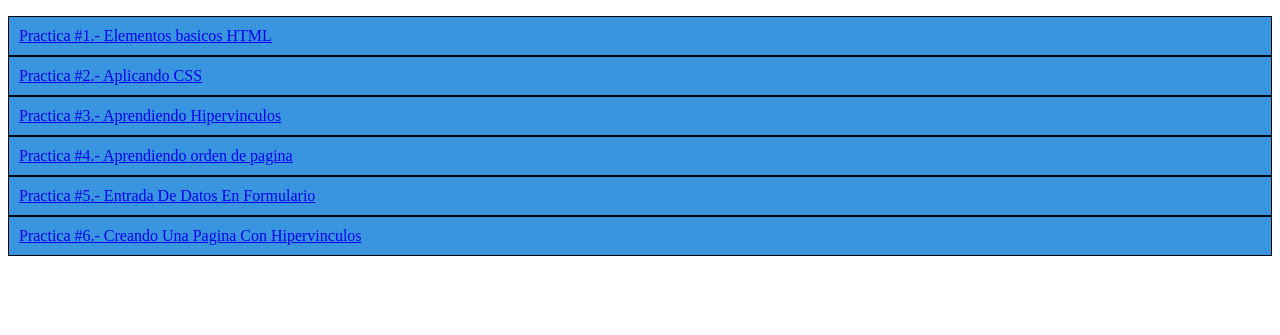
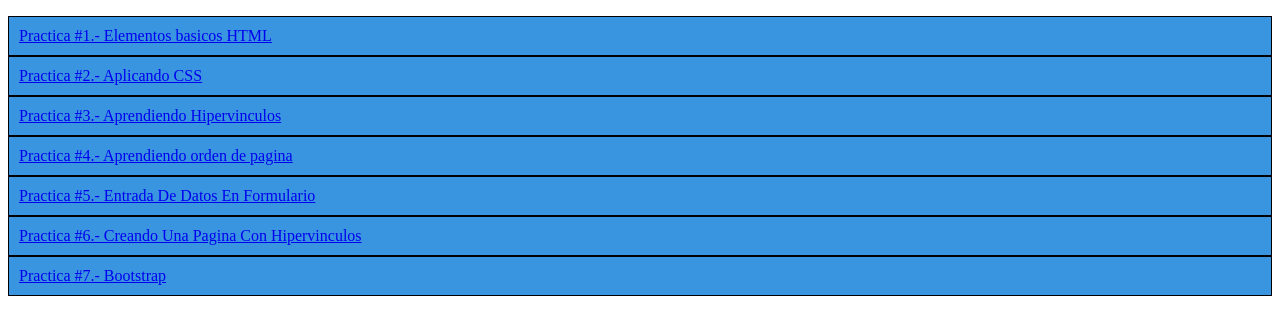
Before and after one commit to AngelGaxiola/AngelGaxiola.github.io, a plain HTML site: page index.html in a window 1280 px wide. Shown: the part 105-440 px from the top of the page. Drawn offline with Linux system fonts and the light colour scheme.

Commit message:
Update index.html

```diff
--- a/index.html
+++ b/index.html
@@ -35,5 +35,8 @@
     <div class="lista">
         <a href="practica6.html">Practica #6.- Creando Una Pagina Con Hipervinculos</a>
     </div>
+     <div class="lista">
+        <a href="practica7.html">Practica #7.- Bootstrap</a>
+    </div>
 </body>
 </html>
```
